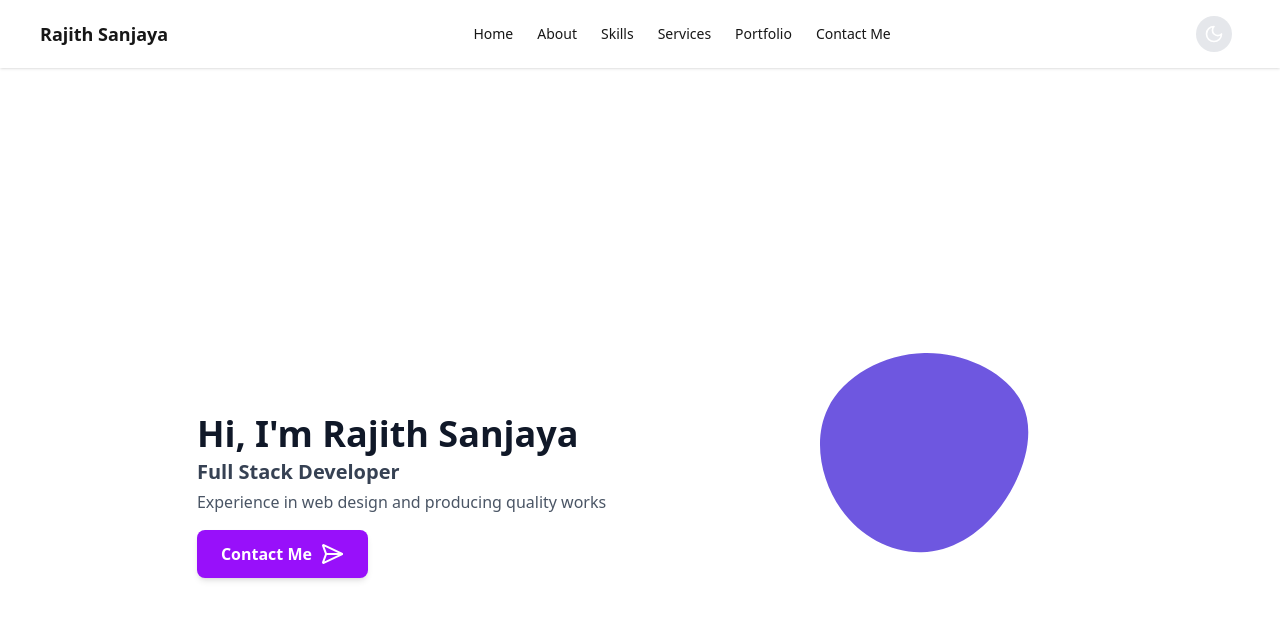
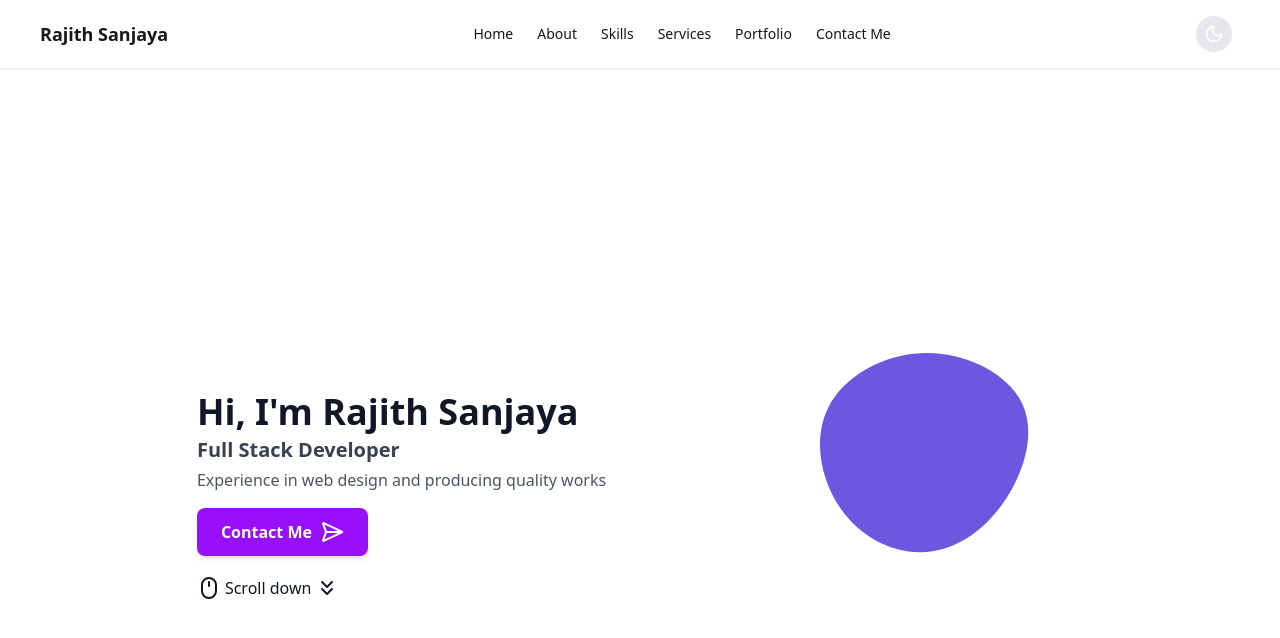
Before and after one commit to HypertextAssassinRajith/portfolio, a Next.js app: page / in a window 1280 px wide. Shown: the top 638 px of the page. Built offline with nearby package versions, Linux system fonts and the light colour scheme.

Commit message:
feat: add scroll down indicator with icons to Info component for enhanced navigation

```diff
--- a/app/components/info.tsx
+++ b/app/components/info.tsx
@@ -4,7 +4,7 @@ import React, { useEffect, useState } from "react";
 import { useTheme } from "next-themes";
 import Profile from "@/app/assets/perfil.png";
 import Image from "next/image";
-import { SendHorizontal } from "lucide-react";
+import { ChevronsDown, Mouse, SendHorizontal } from "lucide-react";
 
 export default function Info() {
   const { theme } = useTheme();
@@ -20,7 +20,7 @@ export default function Info() {
         theme === "dark" ? "bg-gray-900 text-white" : "bg-white text-gray-900"
       }`}
     >
-      <div className="flex flex-col items-start lg:w-fit">
+      <div className="flex flex-col items-start lg:w-fit content-evenly">
         <div className="flex flex-col space-y-4 mb-6">
           <a
             href="https://linkedin.com/in/sanjaya-senanayaka-976a32193"
@@ -61,6 +61,13 @@ export default function Info() {
           Contact Me
           <SendHorizontal className="transform transition-transform duration-300 group-hover:translate-x-2" />
         </a>
+        <div className="hidden lg:inline mt-5">
+              <a href="#" className="flex flex-row transition-transform duration-300 group">
+                  <Mouse  className="transform transition-transform duration-300 group-hover:translate-y-2"/>
+                  <span className="mr-1 ml-1 transform transition-transform duration-300 group-hover:translate-y-2">Scroll down</span>
+                  <ChevronsDown className="transform transition-transform duration-300 group-hover:translate-y-2"/>
+              </a>
+          </div>
       </div>
       <div className="flex flex-col lg:flex-row items-center justify-center w-fit">
         <div className="lg:w-fit flex justify-center relative mt-8 lg:mt-0">
```
